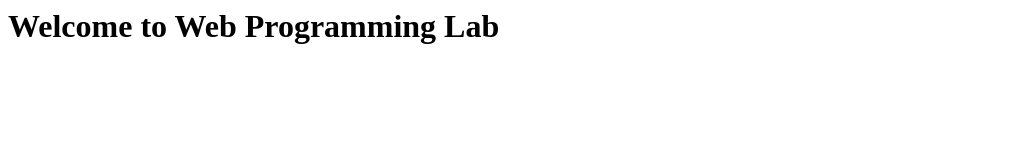
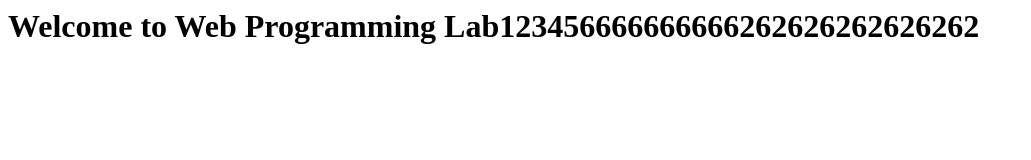
Before and after one commit to bcse203e-vitc/wpa-0-sandeepks04, a plain HTML site: page index.html in a window 1280 px wide. Shown: the whole page, without its empty margins (0-1031 px from the left). Drawn offline with Linux system fonts and the light colour scheme.

Commit message:
commit 	modified:   index.html

```diff
--- a/index.html
+++ b/index.html
@@ -6,7 +6,7 @@
     </head>
     <body bgcolr="green">
         <h1>
-            Welcome to Web Programming Lab
+            Welcome to Web Programming Lab123456666666666262626262626262
         </h1>
 
     </body>
```
